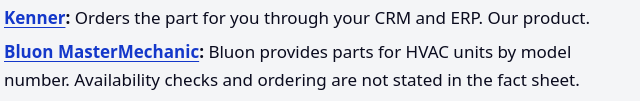
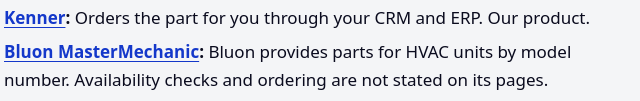
Before and after one commit to ArthurAllilaire/bestaifortechs-site, a plain HTML site: page parts/index.html in a window 1280 px wide. Shown: the part 699-800 px from the top of the page, 189-829 px from the left. Drawn offline with Linux system fonts and the light colour scheme.

Commit message:
Clean wording on the job pages

```diff
--- a/parts/index.html
+++ b/parts/index.html
@@ -121,7 +121,7 @@
 <section class="answer" id="answer">
 <h2>The short answer</h2>
 <p>This is the thinnest job in the guide. Two tools get you to the part number, two more help in part, and one orders the part for you.</p>
-<ul><li><strong><a href="../#parts-town-partpredictor">Parts Town PartPredictor and SnapScan</a>:</strong> PartPredictor shows the OEM parts most often used to fix the stated issue, and SnapScan finds parts from a data plate photo. Parts are bought in the app.</li><li><strong><a href="../#mypros-plus">MyPros+</a>:</strong> Max and the parts diagrams give the part number for the model. Stock checks and ordering inside the app are not stated.</li><li><strong><a href="../#kenner">Kenner</a>:</strong> Orders the part for you through your CRM and ERP. Our product.</li><li><strong><a href="../#bluon-mastermechanic">Bluon MasterMechanic</a>:</strong> Bluon provides parts for HVAC units by model number. Availability checks and ordering are not stated in the fact sheet.</li><li><strong><a href="../#servicetitan-atlas">ServiceTitan Atlas</a>:</strong> Atlas adds a part to the invoice or estimate. Availability checks and ordering are not stated in the fact sheet.</li></ul>
+<ul><li><strong><a href="../#parts-town-partpredictor">Parts Town PartPredictor and SnapScan</a>:</strong> PartPredictor shows the OEM parts most often used to fix the stated issue, and SnapScan finds parts from a data plate photo. Parts are bought in the app.</li><li><strong><a href="../#mypros-plus">MyPros+</a>:</strong> Max and the parts diagrams give the part number for the model. Stock checks and ordering inside the app are not stated.</li><li><strong><a href="../#kenner">Kenner</a>:</strong> Orders the part for you through your CRM and ERP. Our product.</li><li><strong><a href="../#bluon-mastermechanic">Bluon MasterMechanic</a>:</strong> Bluon provides parts for HVAC units by model number. Availability checks and ordering are not stated on its pages.</li><li><strong><a href="../#servicetitan-atlas">ServiceTitan Atlas</a>:</strong> Atlas adds a part to the invoice or estimate. Availability checks and ordering are not stated on its pages.</li></ul>
 </section>
 <section>
 <h2>Finding the part</h2>
```
Also changed, not shown: quoting/index.html (+1 -1 lines).
